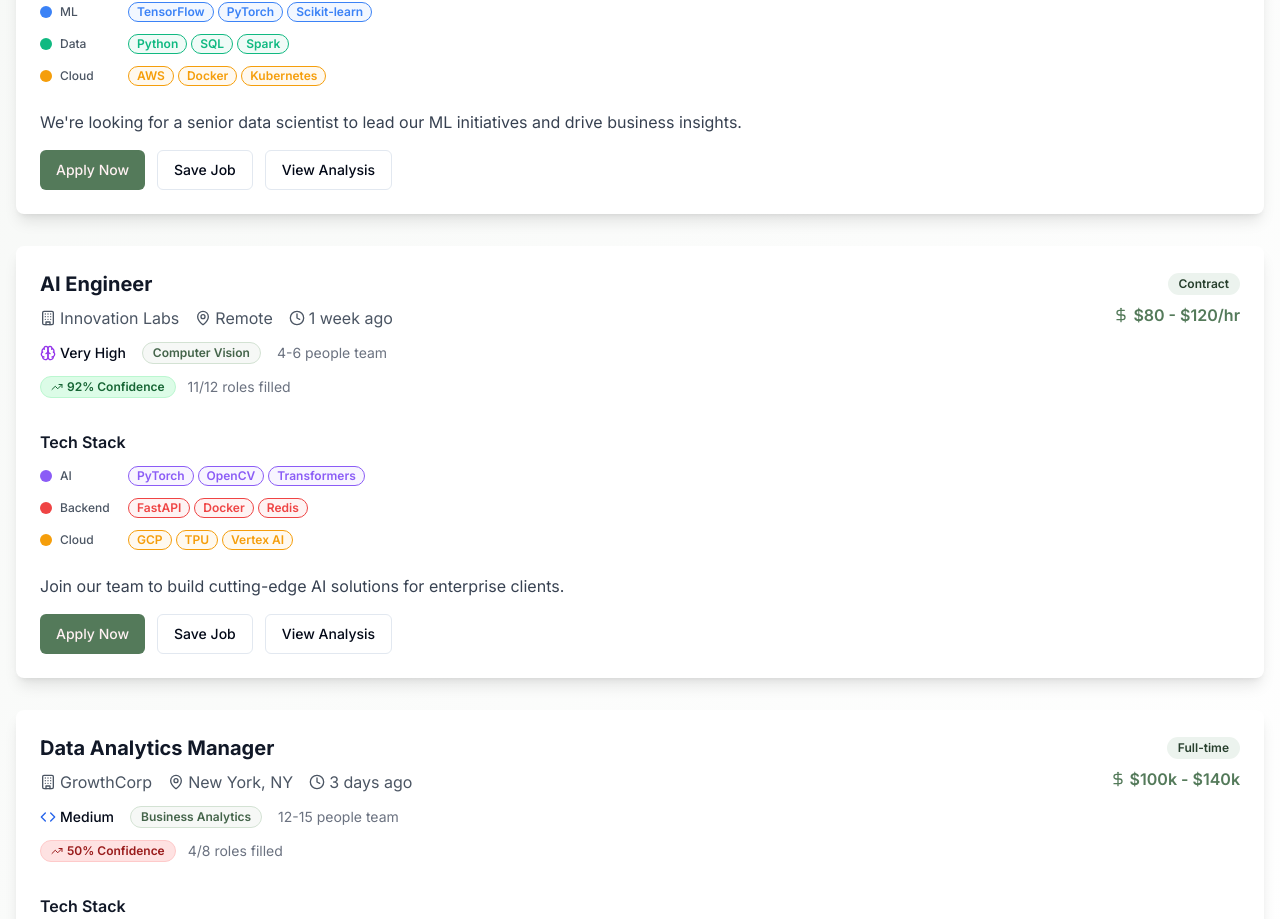
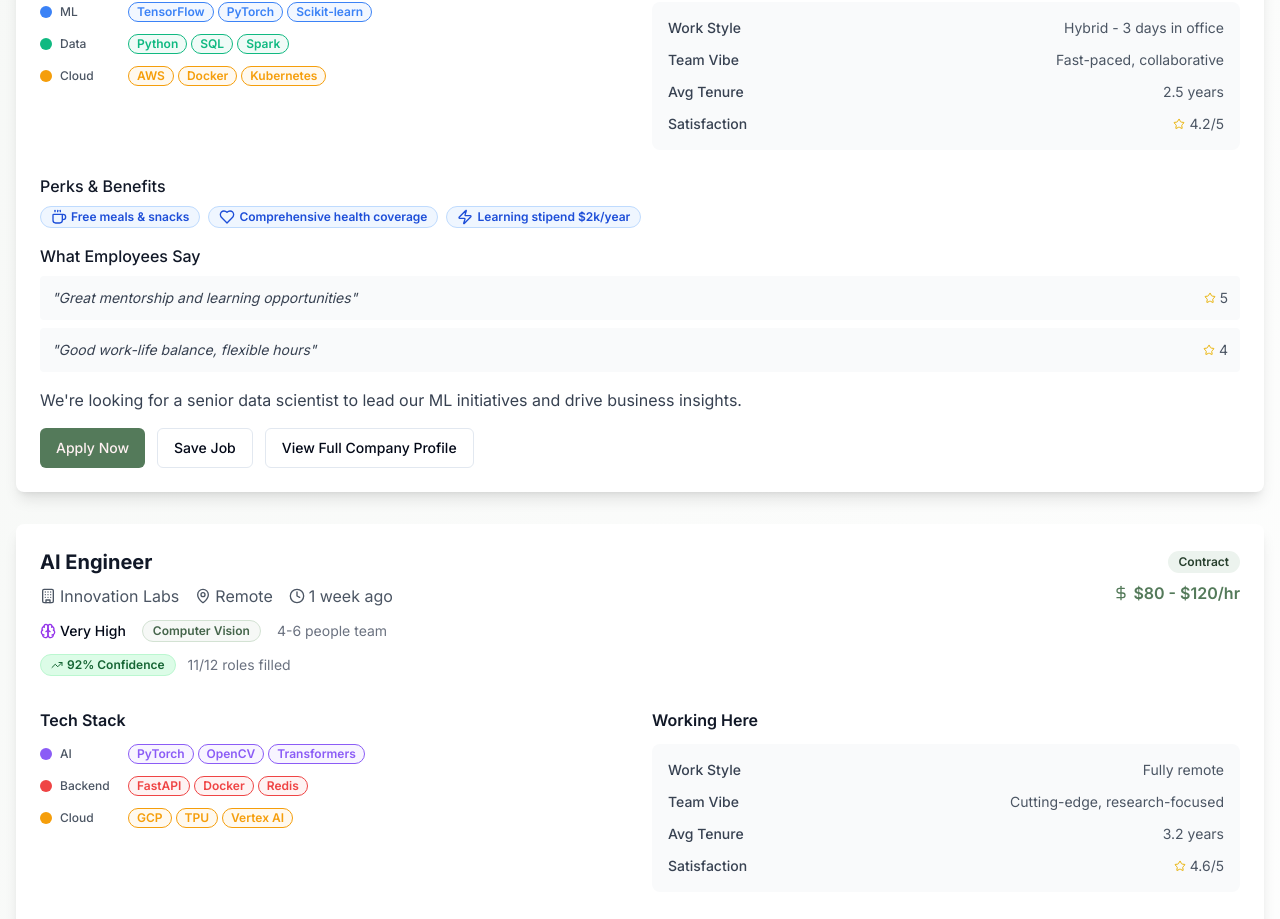
Before and after one commit to KeerthiNingegowda/momentum-grow-together-network, a React (Vite) app: page /jobs in a window 1280 px wide. Shown: the part 431-1350 px from the top of the page. Built offline with nearby package versions, Linux system fonts and the light colour scheme.

Commit message:
Add enhanced company profile sneak peek
Show a sneak peek of company culture on the job cards.

```diff
--- a/src/pages/Jobs.tsx
+++ b/src/pages/Jobs.tsx
@@ -4,7 +4,7 @@ import { Button } from "@/components/ui/button";
 import { Card, CardContent, CardHeader } from "@/components/ui/card";
 import { Badge } from "@/components/ui/badge";
 import { Tooltip, TooltipContent, TooltipProvider, TooltipTrigger } from "@/components/ui/tooltip";
-import { MapPin, Clock, DollarSign, Building, TrendingUp, Brain, Code } from "lucide-react";
+import { MapPin, Clock, DollarSign, Building, TrendingUp, Brain, Code, Users, Coffee, Zap, Heart, Star } from "lucide-react";
 import { TechStackVisualization } from "@/components/jobs/TechStackVisualization";
 
 const Jobs = () => {
@@ -30,6 +30,28 @@ const Jobs = () => {
         totalPosted: 24,
         totalFilled: 18,
         confidenceScore: 75
+      },
+      companyProfile: {
+        culture: {
+          workStyle: "Hybrid - 3 days in office",
+          vibe: "Fast-paced, collaborative",
+          values: ["Innovation", "Work-life balance", "Growth mindset"]
+        },
+        perks: [
+          { icon: "Coffee", label: "Free meals & snacks" },
+          { icon: "Heart", label: "Comprehensive health coverage" },
+          { icon: "Zap", label: "Learning stipend $2k/year" }
+        ],
+        teamInsights: {
+          avgTenure: "2.5 years",
+          satisfactionScore: 4.2,
+          diversityScore: "High",
+          mentorshipProgram: true
+        },
+        recentFeedback: [
+          { text: "Great mentorship and learning opportunities", rating: 5 },
+          { text: "Good work-life balance, flexible hours", rating: 4 }
+        ]
       }
     },
     {
@@ -53,6 +75,28 @@ const Jobs = () => {
         totalPosted: 12,
         totalFilled: 11,
         confidenceScore: 92
+      },
+      companyProfile: {
+        culture: {
+          workStyle: "Fully remote",
+          vibe: "Cutting-edge, research-focused",
+          values: ["Innovation", "Technical excellence", "Autonomy"]
+        },
+        perks: [
+          { icon: "Zap", label: "Top-tier equipment provided" },
+          { icon: "Users", label: "Conference budget $5k/year" },
+          { icon: "Heart", label: "Flexible PTO policy" }
+        ],
+        teamInsights: {
+          avgTenure: "3.2 years",
+          satisfactionScore: 4.6,
+          diversityScore: "Medium",
+          mentorshipProgram: false
+        },
+        recentFeedback: [
+          { text: "Incredible technical challenges and growth", rating: 5 },
+          { text: "Very autonomous, great for self-starters", rating: 4 }
+        ]
       }
     },
     {
@@ -76,6 +120,28 @@ const Jobs = () => {
         totalPosted: 8,
         totalFilled: 4,
         confidenceScore: 50
+      },
+      companyProfile: {
+        culture: {
+          workStyle: "In-office focused",
+          vibe: "Traditional, structured",
+          values: ["Reliability", "Teamwork", "Results-driven"]
+        },
+        perks: [
+          { icon: "Heart", label: "401k matching 6%" },
+          { icon: "Coffee", label: "On-site gym & cafe" },
+          { icon: "Users", label: "Team building events" }
+        ],
+        teamInsights: {
+          avgTenure: "4.1 years",
+          satisfactionScore: 3.8,
+          diversityScore: "Medium",
+          mentorshipProgram: true
+        },
+        recentFeedback: [
+          { text: "Stable environment, good for families", rating: 4 },
+          { text: "Process-heavy, slower pace of innovation", rating: 3 }
+        ]
       }
     }
   ];
@@ -98,6 +164,16 @@ const Jobs = () => {
     if (score >= 80) return "bg-green-100 text-green-800 border-green-200";
     if (score >= 60) return "bg-yellow-100 text-yellow-800 border-yellow-200";
     return "bg-red-100 text-red-800 border-red-200";
+  };
+
+  const getPerkIcon = (iconName: string) => {
+    switch (iconName) {
+      case "Coffee": return <Coffee className="h-4 w-4" />;
+      case "Heart": return <Heart className="h-4 w-4" />;
+      case "Zap": return <Zap className="h-4 w-4" />;
+      case "Users": return <Users className="h-4 w-4" />;
+      default: return <Star className="h-4 w-4" />;
+    }
   };
 
   return (
@@ -179,9 +255,69 @@ const Jobs = () => {
                 </CardHeader>
 
                 <CardContent className="pt-0">
-                  <div className="mb-6">
-                    <h4 className="font-semibold text-gray-900 mb-3">Tech Stack</h4>
-                    <TechStackVisualization techStack={job.techStack} />
+                  <div className="grid grid-cols-1 lg:grid-cols-2 gap-6 mb-6">
+                    {/* Tech Stack */}
+                    <div className="space-y-3">
+                      <h4 className="font-semibold text-gray-900">Tech Stack</h4>
+                      <TechStackVisualization techStack={job.techStack} />
+                    </div>
+
+                    {/* Company Culture Preview */}
+                    <div className="space-y-3">
+                      <h4 className="font-semibold text-gray-900">Working Here</h4>
+                      <div className="bg-gray-50 rounded-lg p-4 space-y-3">
+                        <div className="flex items-center justify-between">
+                          <span className="text-sm font-medium text-gray-700">Work Style</span>
+                          <span className="text-sm text-gray-600">{job.companyProfile.culture.workStyle}</span>
+                        </div>
+                        <div className="flex items-center justify-between">
+                          <span className="text-sm font-medium text-gray-700">Team Vibe</span>
+                          <span className="text-sm text-gray-600">{job.companyProfile.culture.vibe}</span>
+                        </div>
+                        <div className="flex items-center justify-between">
+                          <span className="text-sm font-medium text-gray-700">Avg Tenure</span>
+                          <span className="text-sm text-gray-600">{job.companyProfile.teamInsights.avgTenure}</span>
+                        </div>
+                        <div className="flex items-center justify-between">
+                          <span className="text-sm font-medium text-gray-700">Satisfaction</span>
+                          <div className="flex items-center">
+                            <Star className="h-3 w-3 text-yellow-500 mr-1" />
+                            <span className="text-sm text-gray-600">{job.companyProfile.teamInsights.satisfactionScore}/5</span>
+                          </div>
+                        </div>
+                      </div>
+                    </div>
+                  </div>
+
+                  {/* Company Perks */}
+                  <div className="mb-4">
+                    <h5 className="font-medium text-gray-900 mb-2">Perks & Benefits</h5>
+                    <div className="flex flex-wrap gap-2">
+                      {job.companyProfile.perks.map((perk, index) => (
+                        <Badge key={index} variant="outline" className="bg-blue-50 text-blue-700 border-blue-200">
+                          {getPerkIcon(perk.icon)}
+                          <span className="ml-1 text-xs">{perk.label}</span>
+                        </Badge>
+                      ))}
+                    </div>
+                  </div>
+
+                  {/* Recent Employee Feedback */}
+                  <div className="mb-4">
+                    <h5 className="font-medium text-gray-900 mb-2">What Employees Say</h5>
+                    <div className="space-y-2">
+                      {job.companyProfile.recentFeedback.map((feedback, index) => (
+                        <div key={index} className="bg-gray-50 rounded p-3 text-sm">
+                          <div className="flex items-center justify-between">
+                            <p className="text-gray-700 italic">"{feedback.text}"</p>
+                            <div className="flex items-center ml-2">
+                              <Star className="h-3 w-3 text-yellow-500 mr-1" />
+                              <span className="text-gray-600">{feedback.rating}</span>
+                            </div>
+                          </div>
+                        </div>
+                      ))}
+                    </div>
                   </div>
 
                   <p className="text-gray-700 mb-4">{job.description}</p>
@@ -194,7 +330,7 @@ const Jobs = () => {
                       Save Job
                     </Button>
                     <Button variant="outline">
-                      View Analysis
+                      View Full Company Profile
                     </Button>
                   </div>
                 </CardContent>
```
